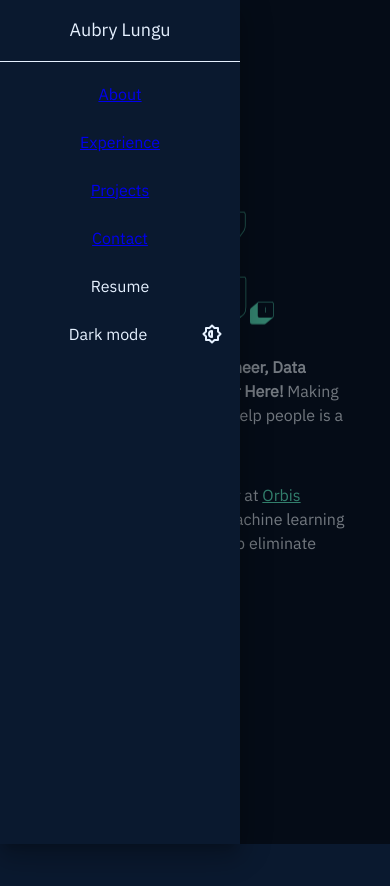
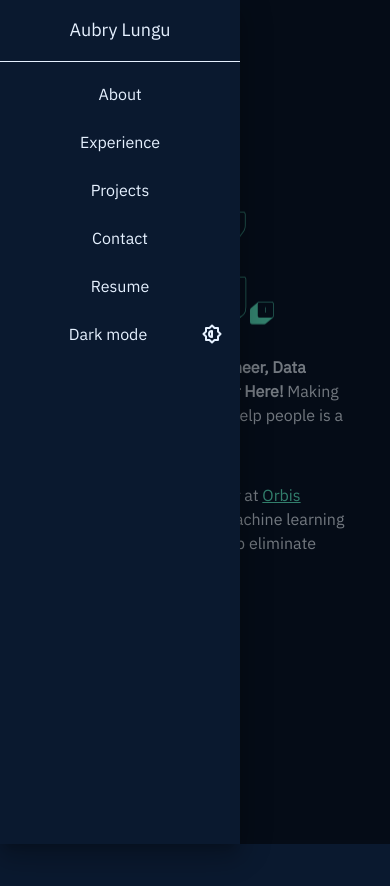
Before and after one commit to aubryll/Resume-site-aubry-lungu, a Next.js app: page / in a window 390 px wide. Both pictures are taken after a click on the button "open drawer". Shown: the top 886 px of the page. Built offline with nearby package versions, Linux system fonts and the light colour scheme.

Commit message:
Fixed drawer links look to match toolbar buttons

```diff
--- a/components/navbar/index.tsx
+++ b/components/navbar/index.tsx
@@ -1,5 +1,4 @@
 import * as React from "react";
-import Link from "next/link";
 import {
   Button,
   Divider,
@@ -28,6 +27,8 @@ import {
 } from "@tabler/icons";
 import { navLinks } from "@util/config";
 import { useColorMode } from "@components/context/ColorModeContext";
+import Link from "next/link";
+
 
 type NavbarProps = {
   window?: () => Window;
@@ -85,13 +86,11 @@ const Navbar = (props: NavbarProps) => {
       <Divider />
       <List>
         {navLinks.map(({ name, url }, idx) => (
-          <Link key={idx} href={url}>
-            <ListItem disablePadding>
-              <ListItemButton sx={{ textAlign: "center" }}>
-                <ListItemText primary={name} />
-              </ListItemButton>
-            </ListItem>
-          </Link>
+          <ListItem key={idx} disablePadding>
+            <ListItemButton sx={{ textAlign: "center" }} LinkComponent={Link} href={url}>
+              <ListItemText primary={name} />
+            </ListItemButton>
+          </ListItem>
         ))}
         <ListItem disablePadding>
           <ListItemButton sx={{ textAlign: "center" }}>
```
